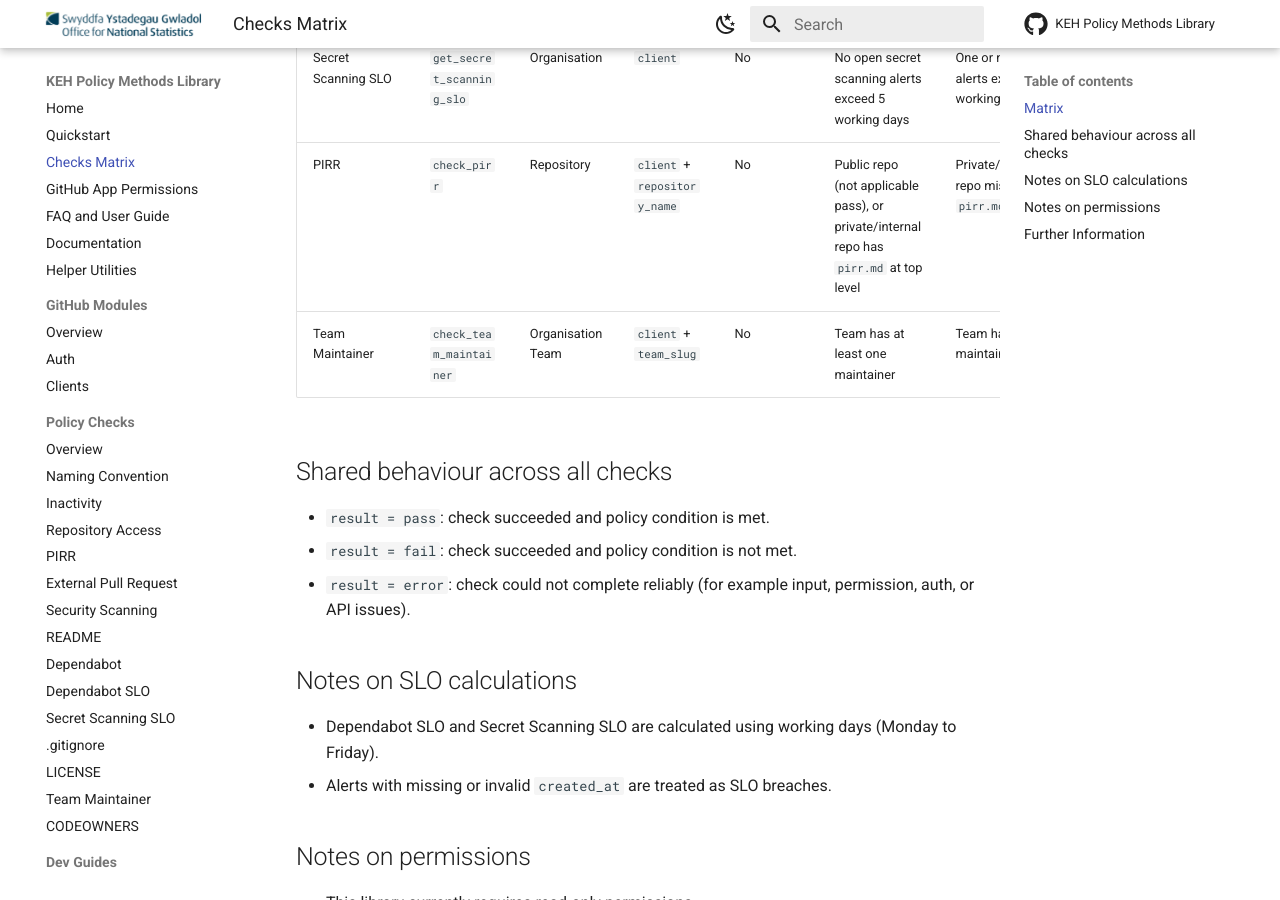
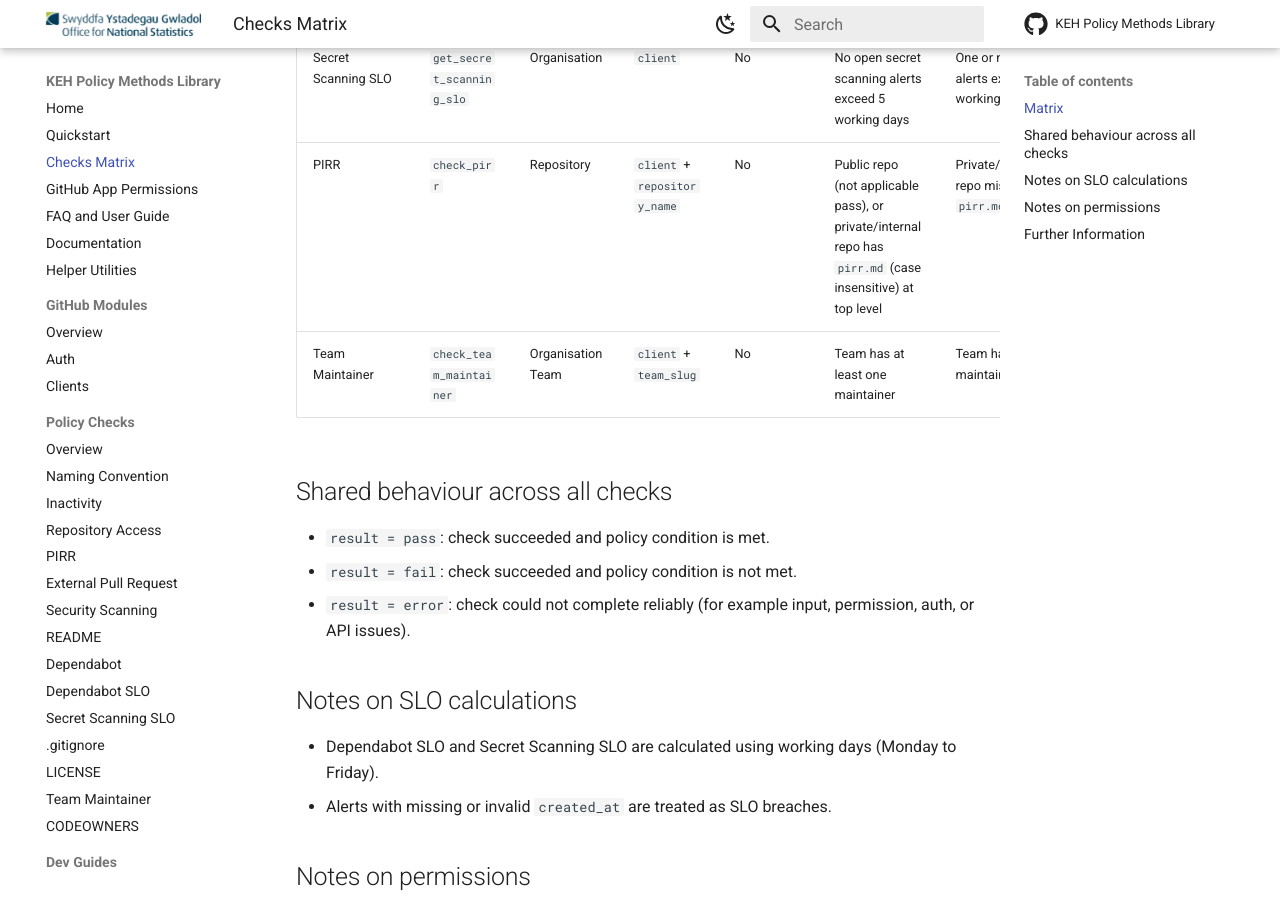
Before and after one commit to ONS-Innovation/keh-policy-methods-library, an MkDocs documentation site: the page built from docs/checks_matrix.md, in a window 1280 px wide and 900 px high, scrolled down 1794 px. Built offline with MkDocs 1.6.1 and Material for MkDocs 9.7.7, drawn with Linux system fonts in a browser that asks for light colours; emoji names are drawn with the system emoji font; comment, search, counter and statistics services are not loaded.

Commit message:
docs(matric): note case insensitivity in PIRR check

```diff
--- a/docs/checks_matrix.md
+++ b/docs/checks_matrix.md
@@ -18,7 +18,7 @@
 | Dependabot Enabled | `check_dependabot` | Repository | `client` + `repository_name` | No | `enabled == true` from automated security fixes endpoint | `enabled == false` | `administration: read` | [Dependabot Check :link:](./checks/dependabot.md#usage-example) |
 | Dependabot SLO | `get_dependabot_slo` | Organisation | `client` | No | No open alerts exceed severity SLO thresholds | One or more open alerts exceed SLO | `dependabot alerts: read` | [Dependabot SLO Check :link:](./checks/dependabot_slo.md#usage-example) |
 | Secret Scanning SLO | `get_secret_scanning_slo` | Organisation | `client` | No | No open secret scanning alerts exceed 5 working days | One or more open alerts exceed 5 working days | `secret_scanning: read` | [Secret Scanning SLO Check :link:](./checks/secret_scanning_slo.md#usage-example) |
-| PIRR | `check_pirr` | Repository | `client` + `repository_name` | No | Public repo (not applicable pass), or private/internal repo has `pirr.md` at top level | Private/internal repo missing `pirr.md` | `metadata: read`, `contents: read` | [PIRR Check :link:](./checks/pirr_checks.md#usage-example) |
+| PIRR | `check_pirr` | Repository | `client` + `repository_name` | No | Public repo (not applicable pass), or private/internal repo has `pirr.md` (case insensitive) at top level | Private/internal repo missing `pirr.md` | `metadata: read`, `contents: read` | [PIRR Check :link:](./checks/pirr_checks.md#usage-example) |
 | Team Maintainer | `check_team_maintainer` | Organisation Team | `client` + `team_slug` | No | Team has at least one maintainer | Team has zero maintainers | `members: read` | [Team Maintainer Check :link:](./checks/team_maintainer.md#usage-example) |
 
 ## Shared behaviour across all checks
```
